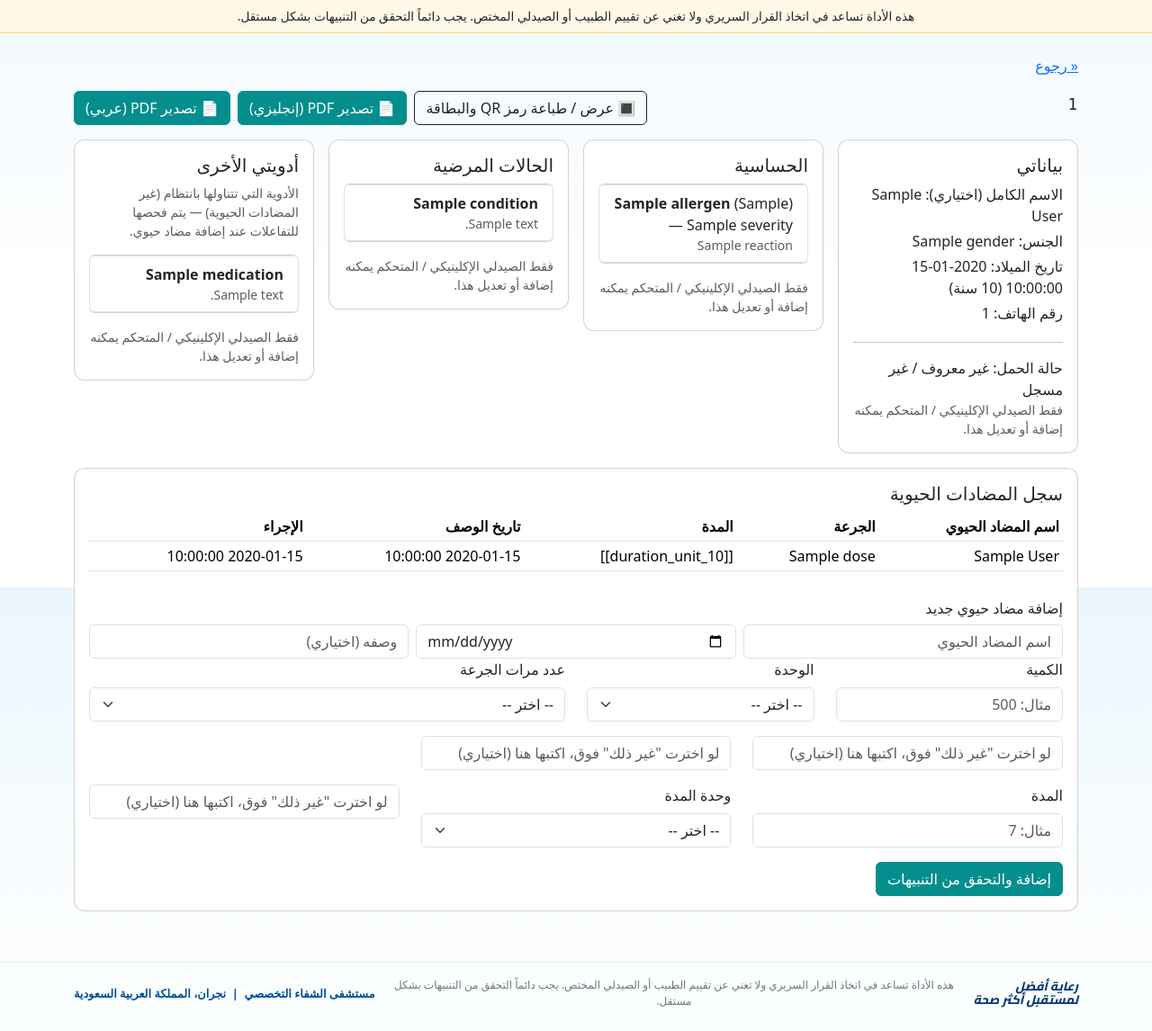
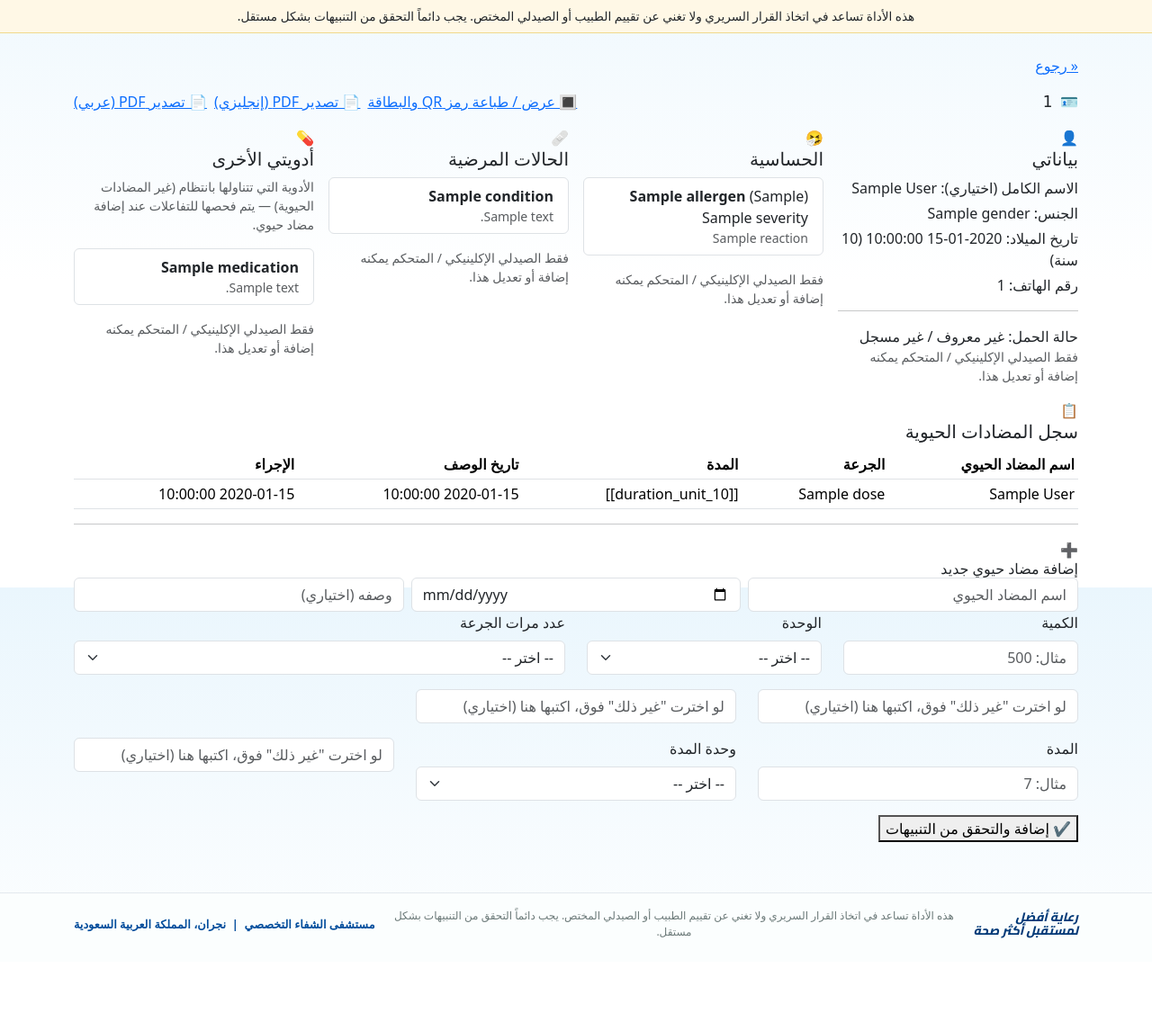
Before and after one commit to ahmedshafik217/MedGuard, a Flask app: template app/templates/owner/patient_detail.html in a window 1280 px wide. Shown: the part 147-1293 px from the top of the page at 90% size. After the commit the page ends 1190 px from the top, so only its background shows below. Run offline with Flask 3, Linux system fonts and the light colour scheme; the template is opened without the code that fills it: most values are stand-ins (such as "Sample title", 1, 10 or a date in 2020).

Commit message:
Add files via upload
replace older files with newly uploaded files

```diff
--- a/app/templates/owner/patient_detail.html
+++ b/app/templates/owner/patient_detail.html
@@ -2,19 +2,25 @@
 {% import "macros.html" as macros with context %}
 {% block content %}
 <a href="{{ url_for('owner.dashboard') }}">&laquo; {{ t('back') }}</a>
-<div class="d-flex justify-content-between align-items-center my-3">
-    <h2 class="patient-id-badge">{{ patient.public_id }}</h2>
-    <div class="d-flex gap-2">
-        <a href="{{ url_for('owner.patient_qr', public_id=patient.public_id) }}" class="btn btn-outline-dark">🔳 {{ t('view_qr') }}</a>
-        <a href="{{ url_for('owner.export_patient_pdf', public_id=patient.public_id) }}" class="btn btn-brand">📄 {{ t('export_pdf_en') }}</a>
-        <a href="{{ url_for('owner.export_patient_pdf_ar', public_id=patient.public_id) }}" class="btn btn-brand">📄 {{ t('export_pdf_ar') }}</a>
+<div class="d-flex justify-content-between align-items-center my-3 flex-wrap gap-2">
+    <div class="d-flex align-items-center gap-2">
+        <span class="icon-badge theme-blue">🪪</span>
+        <h2 class="patient-id-badge mb-0">{{ patient.public_id }}</h2>
+    </div>
+    <div class="d-flex gap-2 flex-wrap">
+        <a href="{{ url_for('owner.patient_qr', public_id=patient.public_id) }}" class="btn-pill btn-pill-outline">🔳 {{ t('view_qr') }}</a>
+        <a href="{{ url_for('owner.export_patient_pdf', public_id=patient.public_id) }}" class="btn-pill btn-pill-solid">📄 {{ t('export_pdf_en') }}</a>
+        <a href="{{ url_for('owner.export_patient_pdf_ar', public_id=patient.public_id) }}" class="btn-pill btn-pill-solid">📄 {{ t('export_pdf_ar') }}</a>
     </div>
 </div>
 
 <div class="row g-3">
     <div class="col-md-3">
-        <div class="card p-3">
-            <h5>{{ t('my_profile') }}</h5>
+        <div class="section-card tint-blue">
+            <div class="section-card-head">
+                <span class="icon-badge theme-blue sm">👤</span>
+                <h5>{{ t('my_profile') }}</h5>
+            </div>
             <p class="mb-1">{{ t('full_name_optional') }}: {{ patient.full_name or '—' }}</p>
             <p class="mb-1">{{ t('gender') }}: {{ t(patient.gender) if patient.gender in ['male','female'] else patient.gender }}</p>
             <p class="mb-1">
@@ -29,7 +35,7 @@
                 <label class="form-label">{{ t('phone_number') }}</label>
                 <input type="tel" name="phone_number" class="form-control mb-2" placeholder="05XXXXXXXX" value="{{ patient.phone_number or '' }}">
                 <div class="form-text mb-2">{{ t('phone_number_hint') }}</div>
-                <button class="btn btn-sm btn-brand">{{ t('save') }}</button>
+                <button class="btn-pill btn-pill-solid sm">{{ t('save') }}</button>
             </form>
             <hr>
             <form method="post" action="{{ url_for('owner.update_patient_pregnancy_status', public_id=patient.public_id) }}" class="mb-3">
@@ -52,7 +58,7 @@
                     <div class="small text-muted mb-2">{{ patient.pregnancy_weeks }} {{ t('weeks_pregnant') }}</div>
                     {% endif %}
                 </div>
-                <button class="btn btn-sm btn-brand">{{ t('save') }}</button>
+                <button class="btn-pill btn-pill-solid sm">{{ t('save') }}</button>
             </form>
             <script>
                 (function () {
@@ -68,7 +74,7 @@
                 <input type="hidden" name="csrf_token" value="{{ csrf_token() }}">
                 <label class="form-label">{{ t('new_password_optional') }}</label>
                 <input type="password" name="new_password" class="form-control mb-2">
-                <button class="btn btn-sm btn-outline-dark">{{ t('reset_password') }}</button>
+                <button class="btn-pill btn-pill-outline sm">{{ t('reset_password') }}</button>
             </form>
             {% else %}
             <hr>
@@ -86,17 +92,20 @@
     </div>
 
     <div class="col-md-3">
-        <div class="card p-3">
-            <h5>{{ t('my_allergies') }}</h5>
+        <div class="section-card tint-red">
+            <div class="section-card-head">
+                <span class="icon-badge theme-red sm">🤧</span>
+                <h5>{{ t('my_allergies') }}</h5>
+            </div>
             <ul class="list-group mb-3">
                 {% for a in patient.allergies %}
                 <li class="list-group-item">
                     <strong>{{ a.allergen }}</strong> {% if a.drug_class %}({{ a.drug_class }}){% endif %}
-                    — {{ a.severity }}
+                    <span class="pill-badge {{ 'sev-' ~ a.severity if a.severity in ['mild','moderate','severe'] else 'sev-unknown' }}">{{ t(a.severity) if a.severity in ['mild','moderate','severe','unknown'] else a.severity }}</span>
                     {% if a.reaction %}<div class="small text-muted">{{ a.reaction }}</div>{% endif %}
                 </li>
                 {% else %}
-                <li class="list-group-item text-muted">{{ t('no_records_yet') }}</li>
+                <li class="list-group-item"><div class="empty-state mb-0 py-1">{{ t('no_records_yet') }}</div></li>
                 {% endfor %}
             </ul>
             {% if owner_role == 'owner' %}
@@ -106,12 +115,12 @@
                 <input type="text" name="drug_class" class="form-control mb-2" placeholder="{{ t('drug_class') }}">
                 <input type="text" name="reaction" class="form-control mb-2" placeholder="{{ t('reaction_optional') }}">
                 <select name="severity" class="form-select mb-2">
-                    <option value="mild">Mild</option>
-                    <option value="moderate">Moderate</option>
-                    <option value="severe">Severe</option>
-                    <option value="unknown" selected>Unknown</option>
+                    <option value="mild">{{ t('mild') }}</option>
+                    <option value="moderate">{{ t('moderate') }}</option>
+                    <option value="severe">{{ t('severe') }}</option>
+                    <option value="unknown" selected>{{ t('unknown') }}</option>
                 </select>
-                <button class="btn btn-sm btn-brand w-100">{{ t('add_allergy') }}</button>
+                <button class="btn-pill btn-pill-solid sm w-100 justify-content-center">➕ {{ t('add_allergy') }}</button>
             </form>
             {% else %}
             <p class="small text-muted mb-0">{{ t('staff_view_only_note') }}</p>
@@ -120,8 +129,11 @@
     </div>
 
     <div class="col-md-3">
-        <div class="card p-3">
-            <h5>{{ t('my_conditions') }}</h5>
+        <div class="section-card tint-warn">
+            <div class="section-card-head">
+                <span class="icon-badge theme-warn sm">🩹</span>
+                <h5>{{ t('my_conditions') }}</h5>
+            </div>
             <ul class="list-group mb-3">
                 {% for c in patient.conditions %}
                 <li class="list-group-item">
@@ -129,7 +141,7 @@
                     {% if c.notes %}<div class="small text-muted">{{ c.notes }}</div>{% endif %}
                 </li>
                 {% else %}
-                <li class="list-group-item text-muted">{{ t('no_records_yet') }}</li>
+                <li class="list-group-item"><div class="empty-state mb-0 py-1">{{ t('no_records_yet') }}</div></li>
                 {% endfor %}
             </ul>
             {% if owner_role == 'owner' %}
@@ -137,7 +149,7 @@
                 <input type="hidden" name="csrf_token" value="{{ csrf_token() }}">
                 <input type="text" name="condition_name" class="form-control mb-2" placeholder="{{ t('condition_name') }}" required>
                 <input type="text" name="notes" class="form-control mb-2" placeholder="{{ t('notes_optional') }}">
-                <button class="btn btn-sm btn-brand w-100">{{ t('add_condition') }}</button>
+                <button class="btn-pill btn-pill-solid sm w-100 justify-content-center">➕ {{ t('add_condition') }}</button>
             </form>
             {% else %}
             <p class="small text-muted mb-0">{{ t('staff_view_only_note') }}</p>
@@ -146,8 +158,11 @@
     </div>
 
     <div class="col-md-3">
-        <div class="card p-3">
-            <h5>{{ t('my_medications') }}</h5>
+        <div class="section-card tint-teal">
+            <div class="section-card-head">
+                <span class="icon-badge theme-teal sm">💊</span>
+                <h5>{{ t('my_medications') }}</h5>
+            </div>
             <p class="small text-muted">{{ t('my_medications_hint') }}</p>
             <ul class="list-group mb-3">
                 {% for m in patient.medications %}
@@ -156,7 +171,7 @@
                     {% if m.notes %}<div class="small text-muted">{{ m.notes }}</div>{% endif %}
                 </li>
                 {% else %}
-                <li class="list-group-item text-muted">{{ t('no_records_yet') }}</li>
+                <li class="list-group-item"><div class="empty-state mb-0 py-1">{{ t('no_records_yet') }}</div></li>
                 {% endfor %}
             </ul>
             {% if owner_role == 'owner' %}
@@ -164,7 +179,7 @@
                 <input type="hidden" name="csrf_token" value="{{ csrf_token() }}">
                 <input type="text" name="medication_name" class="form-control mb-2" placeholder="{{ t('medication_name') }}" required>
                 <input type="text" name="notes" class="form-control mb-2" placeholder="{{ t('notes_optional') }}">
-                <button class="btn btn-sm btn-brand w-100">{{ t('add_medication') }}</button>
+                <button class="btn-pill btn-pill-solid sm w-100 justify-content-center">➕ {{ t('add_medication') }}</button>
             </form>
             {% else %}
             <p class="small text-muted mb-0">{{ t('staff_view_only_note') }}</p>
@@ -173,9 +188,14 @@
     </div>
 </div>
 
-<div class="card mt-3 p-3">
-    <h5>{{ t('antibiotic_history') }}</h5>
-    <table class="table table-sm">
+<div class="section-card mt-3">
+    <div class="section-card-head">
+        <span class="icon-badge theme-navy sm">📋</span>
+        <h5>{{ t('antibiotic_history') }}</h5>
+    </div>
+    {% if patient.antibiotic_records %}
+    <div class="table-responsive">
+    <table class="table table-sm table-clean align-middle mb-0">
         <thead><tr><th>{{ t('antibiotic_name') }}</th><th>{{ t('dose') }}</th><th>{{ t('duration') }}</th><th>{{ t('prescribed_date') }}</th><th>{{ t('action') }}</th></tr></thead>
         <tbody>
         {% for r in patient.antibiotic_records %}
@@ -186,13 +206,19 @@
                 <td>{{ r.prescribed_date }}</td>
                 <td>{{ r.added_by }}</td>
             </tr>
-        {% else %}
-            <tr><td colspan="5">{{ t('no_records_yet') }}</td></tr>
         {% endfor %}
         </tbody>
     </table>
+    </div>
+    {% else %}
+    <div class="empty-state"><span class="empty-icon">🗒️</span>{{ t('no_records_yet') }}</div>
+    {% endif %}
 
-    <h6 class="mt-3">{{ t('add_antibiotic') }}</h6>
+    <hr class="my-3">
+    <div class="section-card-head">
+        <span class="icon-badge theme-blue sm">➕</span>
+        <h6 class="mb-0">{{ t('add_antibiotic') }}</h6>
+    </div>
     <form method="post" action="{{ url_for('owner.add_patient_antibiotic', public_id=patient.public_id) }}">
         <input type="hidden" name="csrf_token" value="{{ csrf_token() }}">
         <div class="row g-2">
@@ -201,7 +227,7 @@
             <div class="col-md-4"><input type="text" name="prescribed_by" class="form-control" placeholder="{{ t('prescribed_by_optional') }}"></div>
         </div>
         {{ macros.dose_duration_fields() }}
-        <button class="btn btn-brand">{{ t('submit_check') }}</button>
+        <button class="btn-pill btn-pill-solid">✔️ {{ t('submit_check') }}</button>
     </form>
 </div>
 {% endblock %}
```
